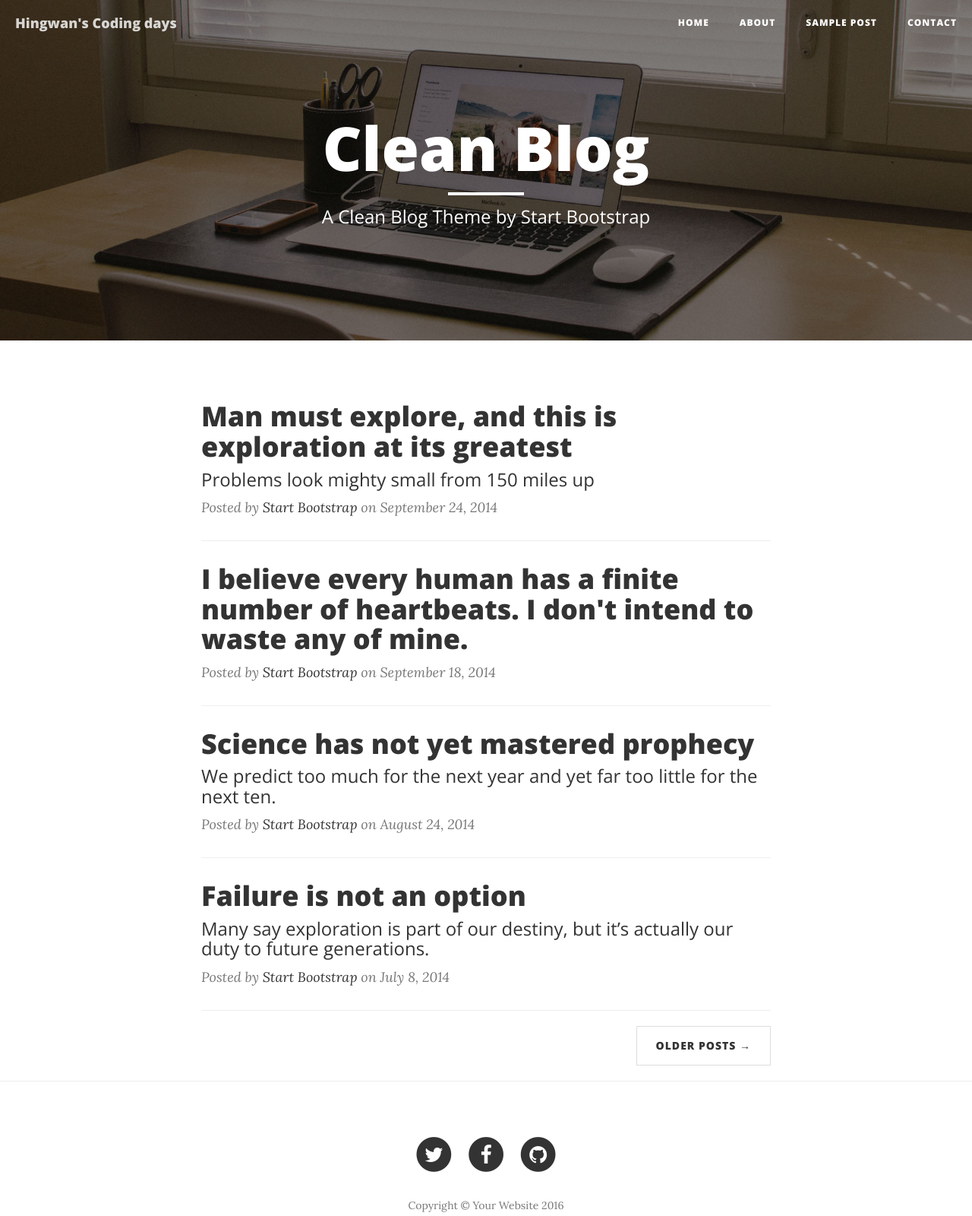
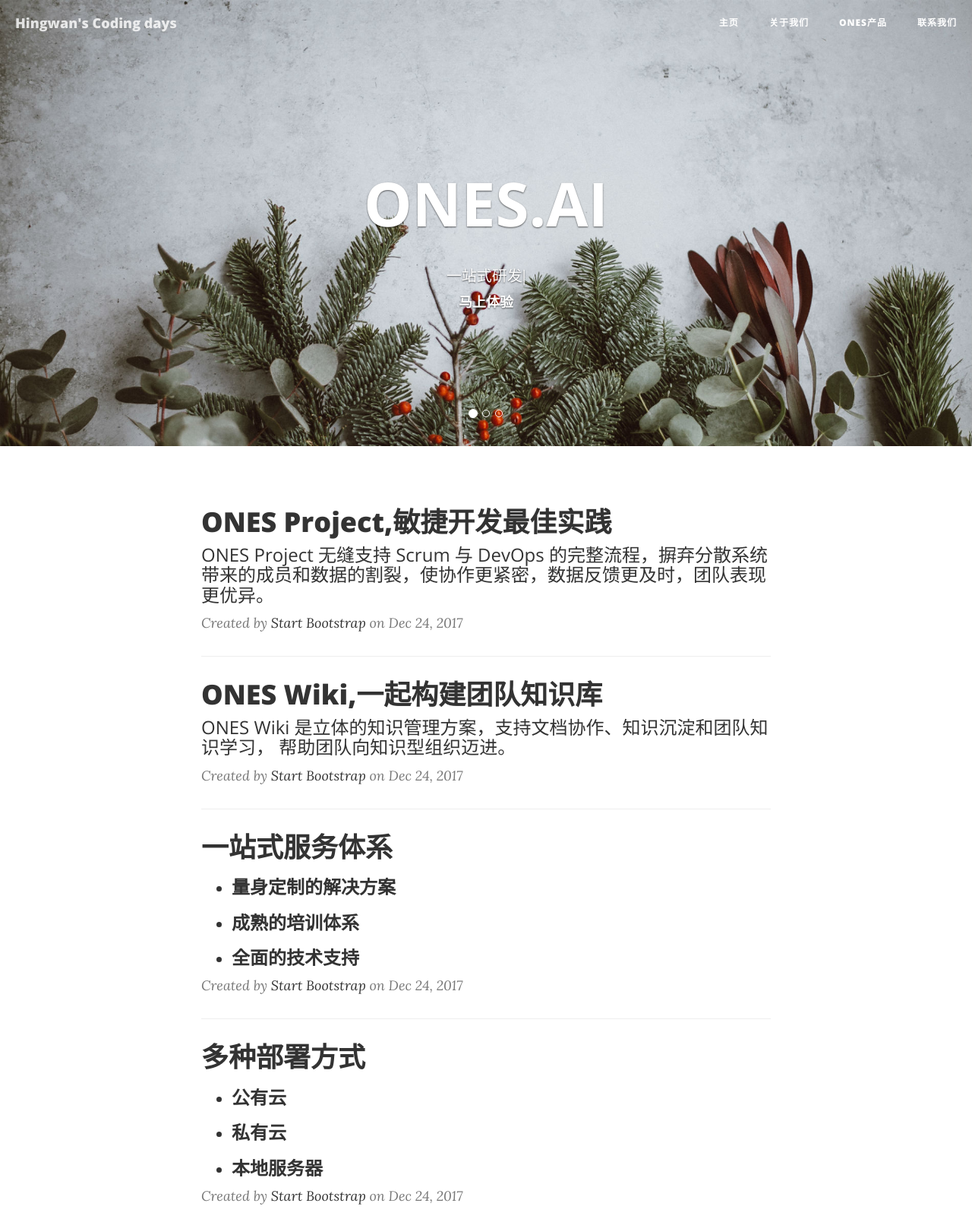
Before and after one commit to hingwan0629/hingwan, a website: page index.html in a window 1280 px wide. Shown: the top 1600 px of the page at 76% size. Drawn offline with nearby package versions, Linux system fonts and the light colour scheme; files that its build step writes are made by us from their sources; files whose address does not match are found by name.

Commit message:
update轮播

```diff
--- a/index.html
+++ b/index.html
@@ -9,7 +9,7 @@
     <meta name="description" content="">
     <meta name="author" content="">
 
-    <title>Girls Coding Day's blog???jfkdfjlsdfjdksjfaljsd?？？？？？？jkdjflsaj</title>
+    <title>Hingwan‘s Coding Day's blog</title>
 
     <!-- Bootstrap Core CSS -->
     <link href="vendor/bootstrap/css/bootstrap.min.css" rel="stylesheet">
@@ -21,6 +21,12 @@
     <link href="vendor/font-awesome/css/font-awesome.min.css" rel="stylesheet" type="text/css">
     <link href='https://fonts.googleapis.com/css?family=Lora:400,700,400italic,700italic' rel='stylesheet' type='text/css'>
     <link href='https://fonts.googleapis.com/css?family=Open+Sans:300italic,400italic,600italic,700italic,800italic,400,300,600,700,800' rel='stylesheet' type='text/css'>
+    <style type="text/css">
+    a.head-test:link{color:white;}
+    a.head-test:hover,a.head-test:active{
+color:#333333;
+}
+    </style>
 
     <!-- HTML5 Shim and Respond.js IE8 support of HTML5 elements and media queries -->
     <!-- WARNING: Respond.js doesn't work if you view the page via file:// -->
@@ -49,16 +55,16 @@
             <div class="collapse navbar-collapse" id="bs-example-navbar-collapse-1">
                 <ul class="nav navbar-nav navbar-right">
                     <li>
-                        <a href="index.html">Home</a>
+                        <a href="index.html">主页</a>
                     </li>
                     <li>
-                        <a href="about.html">About</a>
+                        <a href="about.html">关于我们</a>
                     </li>
                     <li>
-                        <a href="post.html">Sample Post</a>
+                        <a href="post.html">ONES产品</a>
                     </li>
                     <li>
-                        <a href="contact.html">Contact</a>
+                        <a href="contact.html">联系我们</a>
                     </li>
                 </ul>
             </div>
@@ -66,23 +72,66 @@
         </div>
         <!-- /.container -->
     </nav>
-
     <!-- Page Header -->
     <!-- Set your background image for this header on the line below. -->
-    <header class="intro-header" style="background-image: url('img/home-bg.jpg')">
-        <div class="container">
+    <header class="intro-header" style="background-image: url('img/1233.jpg')" width=1900 hight=872>
+        <div id="myCarousel" class="carousel slide">
+            <!-- 轮播（Carousel）指标 -->
+            <ol class="carousel-indicators">
+                <li data-target="#myCarousel" data-slide-to="0" class="active"></li>
+                <li data-target="#myCarousel" data-slide-to="1"></li>
+                <li data-target="#myCarousel" data-slide-to="2"></li>
+            </ol>
+            <!-- 轮播（Carousel）项目 -->
+            <div class="carousel-inner">
+                <div class="item active">
+                    <img src="img/3211.jpg" alt="First slide" >
+                      <div class="carousel-caption site-heading">
+        <h1><B>ONES.AI</h1></B>
+        <br>
+        <span class="typed"></span>
+        <!-- <h3>一站式研发管理平台</h3> -->
+        <h4><B><a class="head-test" style="text-decoration: none; color:white;" href="https://ones.ai" >马上体验</a></B></h4>
+      </div>
+
+                </div>
+                <div class="item">
+                    <img src="img/christmas.jpg" alt="Second slide">
+                    <div class="carousel-caption site-heading">
+        <h1><B>ONES Project</h1></B>
+        <h3>敏捷开发最佳实践</h3>
+        <h4><B><a class="head-test" style="text-decoration: none; color:white;" href="https://ones.ai" >马上体验</a></B></h4>
+      </div>
+                </div>
+                <div class="item">
+                    <img src="img/1233.jpg" alt="Third slide">
+         <div class="carousel-caption site-heading">
+        <h1><B>ONES Wiki</h1></B>
+        <h3>一起构建团队知识库</h3>
+        <h4><B><a class="head-test" style="text-decoration: none; color:white; border: solid gray rgba(96,96,96,1); border-radius: 2px" href="https://ones.ai" >马上体验</a></B></h4>
+      </div>
+                </div>
+            </div>
+            <!-- 轮播（Carousel）导航 -->
+
+        </div>
+        <div class="clearfix"></div>
+    </header>
+        <!--<div class="container">
             <div class="row">
                 <div class="col-lg-8 col-lg-offset-2 col-md-10 col-md-offset-1">
                     <div class="site-heading">
-                        <h1>Clean Blog</h1>
+                        <h1><B>ONES.AI</h1></B>
+                        <h3>贡献力量服务更多的企业</h3>
                         <hr class="small">
-                        <span class="subheading">A Clean Blog Theme by Start Bootstrap</span>
+                        <span class="subheading">
+                        <B><a href="http://ones.ai">一站式研发管理平台ones.ai</a></B>
+                        </span>
                     </div>
                 </div>
             </div>
         </div>
     </header>
-
     <!-- Main Content -->
     <div class="container">
         <div class="row">
@@ -90,52 +139,84 @@
                 <div class="post-preview">
                     <a href="post.html">
                         <h2 class="post-title">
-                            Man must explore, and this is exploration at its greatest
+                            ONES Project,敏捷开发最佳实践
                         </h2>
                         <h3 class="post-subtitle">
-                            Problems look mighty small from 150 miles up
+                            ONES Project 无缝支持 Scrum 与 DevOps 的完整流程，摒弃分散系统带来的成员和数据的割裂，使协作更紧密，数据反馈更及时，团队表现更优异。
                         </h3>
                     </a>
-                    <p class="post-meta">Posted by <a href="#">Start Bootstrap</a> on September 24, 2014</p>
+                    <p class="post-meta">Created by <a href="#">Start Bootstrap</a> on Dec 24, 2017</p>
                 </div>
                 <hr>
                 <div class="post-preview">
                     <a href="post.html">
                         <h2 class="post-title">
-                            I believe every human has a finite number of heartbeats. I don't intend to waste any of mine.
+                            ONES Wiki,一起构建团队知识库
                         </h2>
+                        <h3 class="post-subtitle">
+                            ONES Wiki 是立体的知识管理方案，支持文档协作、知识沉淀和团队知识学习，
+                            帮助团队向知识型组织迈进。
+                        </h3>
                     </a>
-                    <p class="post-meta">Posted by <a href="#">Start Bootstrap</a> on September 18, 2014</p>
+                    <p class="post-meta">Created by <a href="#">Start Bootstrap</a> on Dec 24, 2017</p>
                 </div>
                 <hr>
                 <div class="post-preview">
-                    <a href="post.html">
+                    <a>
                         <h2 class="post-title">
-                            Science has not yet mastered prophecy
+                            一站式服务体系
                         </h2>
-                        <h3 class="post-subtitle">
-                            We predict too much for the next year and yet far too little for the next ten.
-                        </h3>
+                            <ul>
+                            <li>
+                                <h3 class="post-subtitle">
+                                量身定制的解决方案
+                                </h3>
+                            </li>
+                            <li>
+                                <h3 class="post-subtitle">
+                                成熟的培训体系
+                                </h3>
+                            </li>
+                            <li>
+                                <h3 class="post-subtitle">
+                                全面的技术支持
+                                </h3>
+                            </li>
+                        </ul>
                     </a>
-                    <p class="post-meta">Posted by <a href="#">Start Bootstrap</a> on August 24, 2014</p>
+                    <p class="post-meta">Created by <a href="#">Start Bootstrap</a> on Dec 24, 2017</p>
                 </div>
                 <hr>
                 <div class="post-preview">
-                    <a href="post.html">
+                    <a>
                         <h2 class="post-title">
-                            Failure is not an option
+                            多种部署方式
                         </h2>
-                        <h3 class="post-subtitle">
-                            Many say exploration is part of our destiny, but it’s actually our duty to future generations.
-                        </h3>
+                        <ul>
+                            <li>
+                                <h3 class="post-subtitle">
+                            公有云
+                                </h3>
+                            </li>
+                            <li>
+                                <h3 class="post-subtitle">
+                            私有云
+                                </h3>
+                            </li>
+                            <li>
+                                <h3 class="post-subtitle">
+                            本地服务器
+                                </h3>
+                            </li>
+                        </ul>
                     </a>
-                    <p class="post-meta">Posted by <a href="#">Start Bootstrap</a> on July 8, 2014</p>
+                    <p class="post-meta">Created by <a href="#">Start Bootstrap</a> on Dec 24, 2017</p>
                 </div>
                 <hr>
                 <!-- Pager -->
                 <ul class="pager">
                     <li class="next">
-                        <a href="#">Older Posts &rarr;</a>
+                        <a href="#">更多内容 &rarr;</a>
                     </li>
                 </ul>
             </div>
@@ -175,7 +256,7 @@
                             </a>
                         </li>
                     </ul>
-                    <p class="copyright text-muted">Copyright &copy; Your Website 2016</p>
+                    <p class="copyright text-muted">Copyright &copy; Hingwan's Website 2017</p>
                 </div>
             </div>
         </div>
@@ -193,6 +274,32 @@
 
     <!-- Theme JavaScript -->
     <script src="js/clean-blog.min.js"></script>
+    <script type="text/javascript" src="js/typed.js"></script>
+    <script type="text/javascript">
+        $(document).ready(function(){ $(function(){
+        $(".typed").typed({
+            strings: ["一站式研发管理平台", "贡献力量服务更多的企业"],
+            typeSpeed: 200, //default
+            //optional
+            backSpeed: 200, //default
+            //optional
+            startDelay: 200, //default
+            //optional
+            backDelay: 2000, //default
+            //optional
+            loop: true, //default
+            //optional
+            showCursor: true, //default
+            //optional
+            cursorChar: "|", //default
+            // optional callback called once the last string has been typed
+            onFinished: function(){}
+            // loop (boolean) : true
+        });
+    });
+            $('#myCarousel').carousel({interval:15000});//每隔5秒自动轮播
+        });
+    </script>
 
 </body>
 
```
Also changed, not shown: 3 other files.
